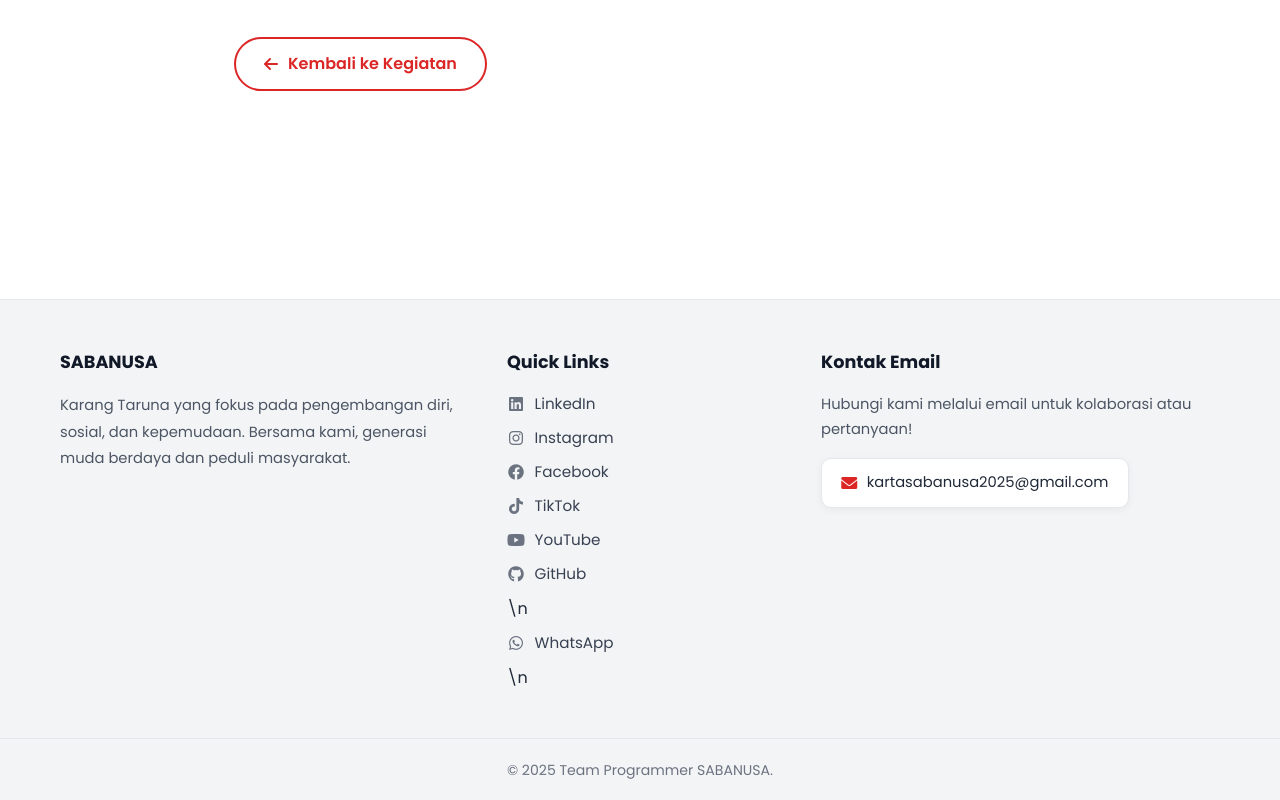
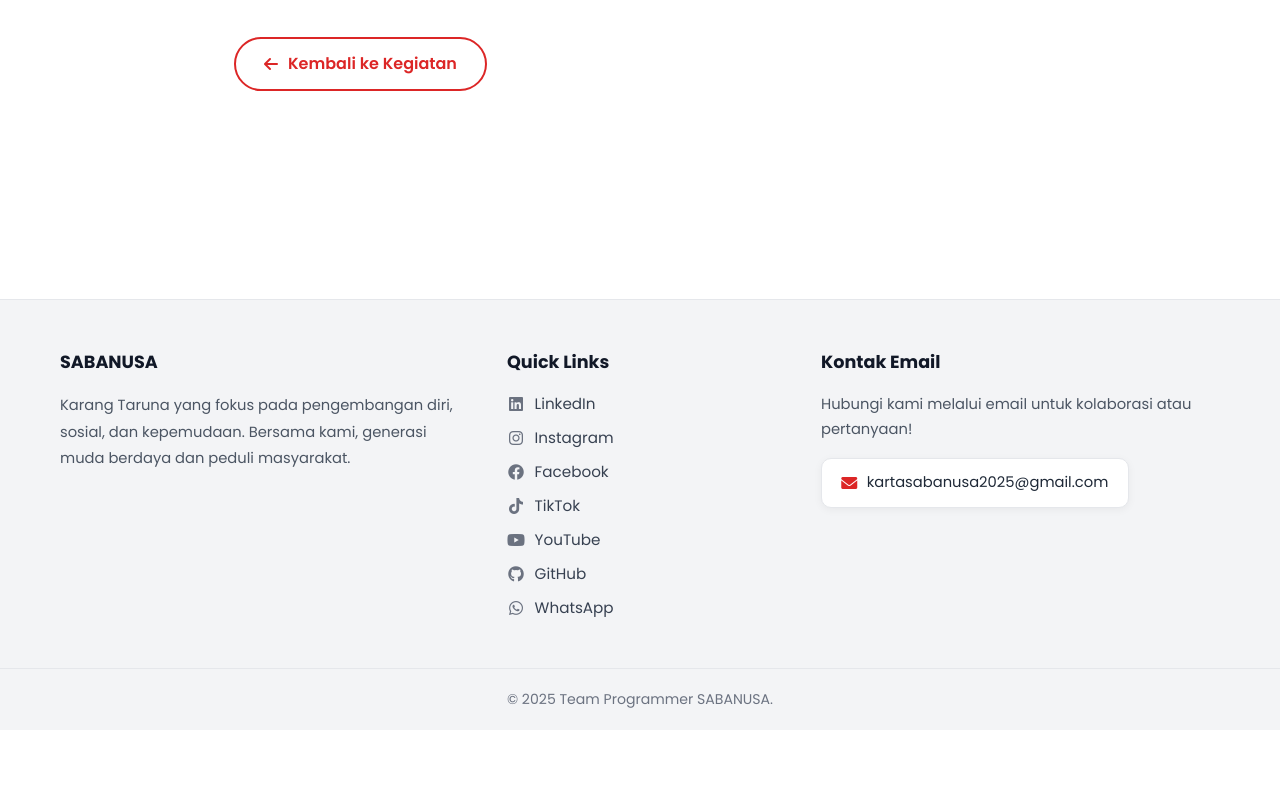
Before and after one commit to Naufaliaaa/Sabanusa_KartaDesaCikalong_RW03, a plain HTML site: page blog/pawai-17agustus-2018.html in a window 1280 px wide. Shown: the part 2915-3715 px from the top of the page. After the commit the page ends 3645 px from the top, so only its background shows below. Drawn offline with Linux system fonts and the light colour scheme.

Commit message:
Hapus /n

```diff
--- a/blog/pawai-17agustus-2018.html
+++ b/blog/pawai-17agustus-2018.html
@@ -160,7 +160,8 @@
                     <li><a href="https://web.facebook.com/profile.php?id=61579321343778"><i class="fab fa-facebook"></i> Facebook</a></li>
                     <li><a href="https://www.tiktok.com/@_sabanusakarta003"><i class="fab fa-tiktok"></i> TikTok</a></li>
                     <li><a href="https://www.youtube.com/@sabanusakarta500"><i class="fab fa-youtube"></i> YouTube</a></li>
-                    <li><a href="https://github.com/Naufaliaaa/Sabanusa_KartaDesaCikalong_RW03"><i class="fab fa-github"></i> GitHub</a></li>\n                    <li><a href="https://wa.me/6283837781302?text=Halo%20Sabanusa" target="_blank"><i class="fab fa-whatsapp"></i> WhatsApp</a></li>\n                </ul>
+                    <li><a href="https://github.com/Naufaliaaa/Sabanusa_KartaDesaCikalong_RW03"><i class="fab fa-github"></i> GitHub</a></li>
+                    <li><a href="https://wa.me/6283837781302?text=Halo%20Sabanusa" target="_blank"><i class="fab fa-whatsapp"></i> WhatsApp</a></li></ul>
             </div>
             <div class="footer-col footer-email">
                 <h3>Kontak Email</h3>
```
Also changed, not shown: blog/penyemprotan-2020.html (+2 -1 lines), blog/silaturahmi-kartadesa-2025.html (+2 -1 lines).
